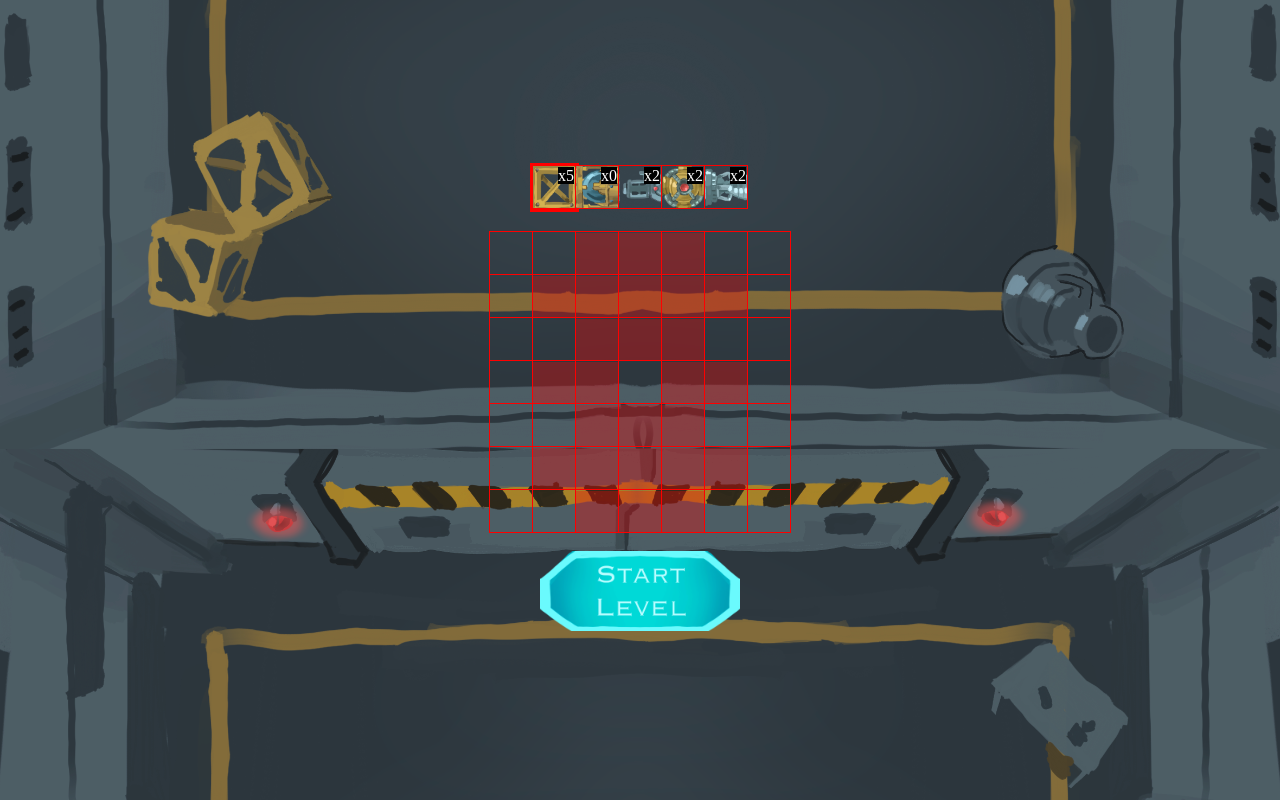
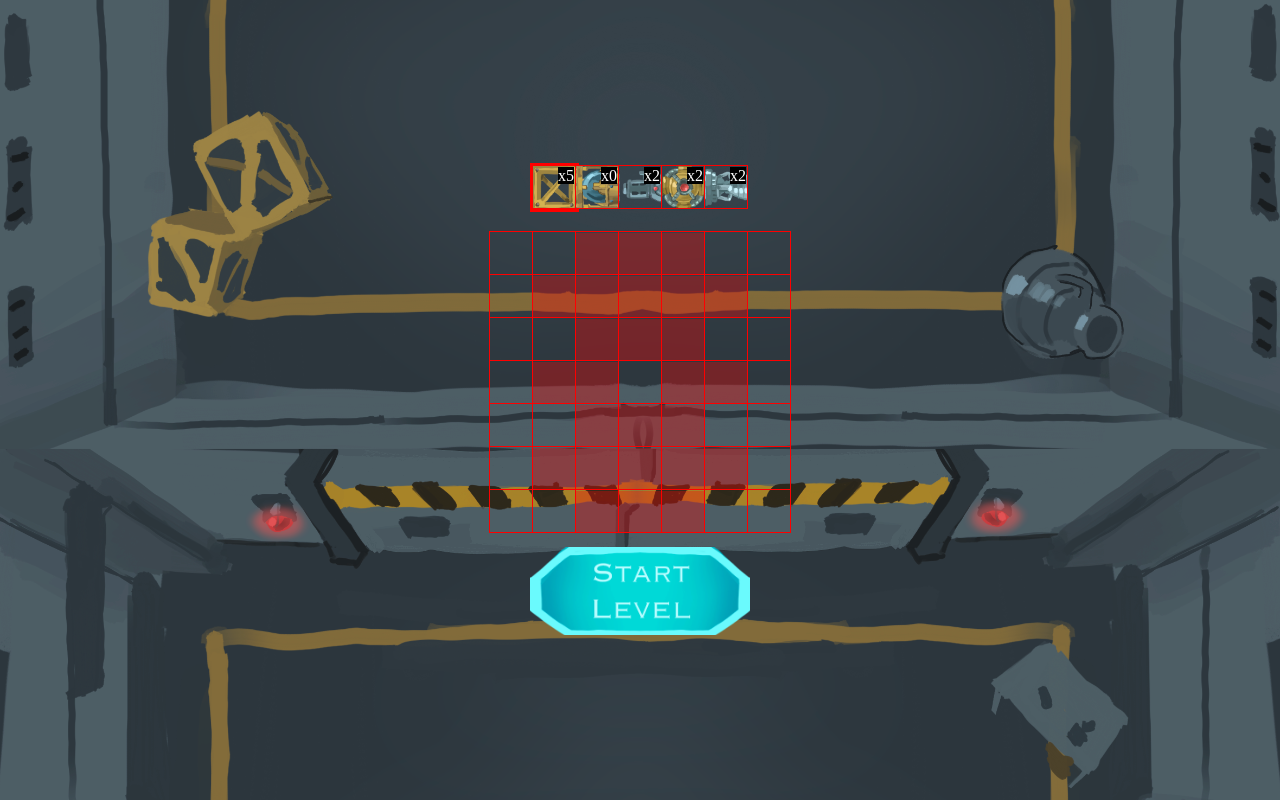
Before and after one commit to MakeGameStopComplain/scrap-fleet, a SvelteKit app: page /builder in a window 1280 px wide. In both pictures the pointer is over the input 640 px from the left and 591 px from the top of the page. Built offline with nearby package versions, Linux system fonts and the light colour scheme.

Commit message:
button styles

```diff
--- a/src/routes/arena/+page.svelte
+++ b/src/routes/arena/+page.svelte
@@ -204,4 +204,12 @@
     #world {
         position: fixed;
     }
+
+    input[type=image] {
+        transition: transform 0.2s;
+    }
+
+    input[type=image]:hover {
+        transform: scale(1.1);
+    }
 </style>
--- a/src/routes/builder/+page.svelte
+++ b/src/routes/builder/+page.svelte
@@ -187,4 +187,12 @@
         top: 50%; left: 50%;
         transform: translate(-50%, -50%);
     }
+
+    input[type=image] {
+        transition: transform 0.2s;
+    }
+
+    input[type=image]:hover {
+        transform: scale(1.1);
+    }
 </style>
```
